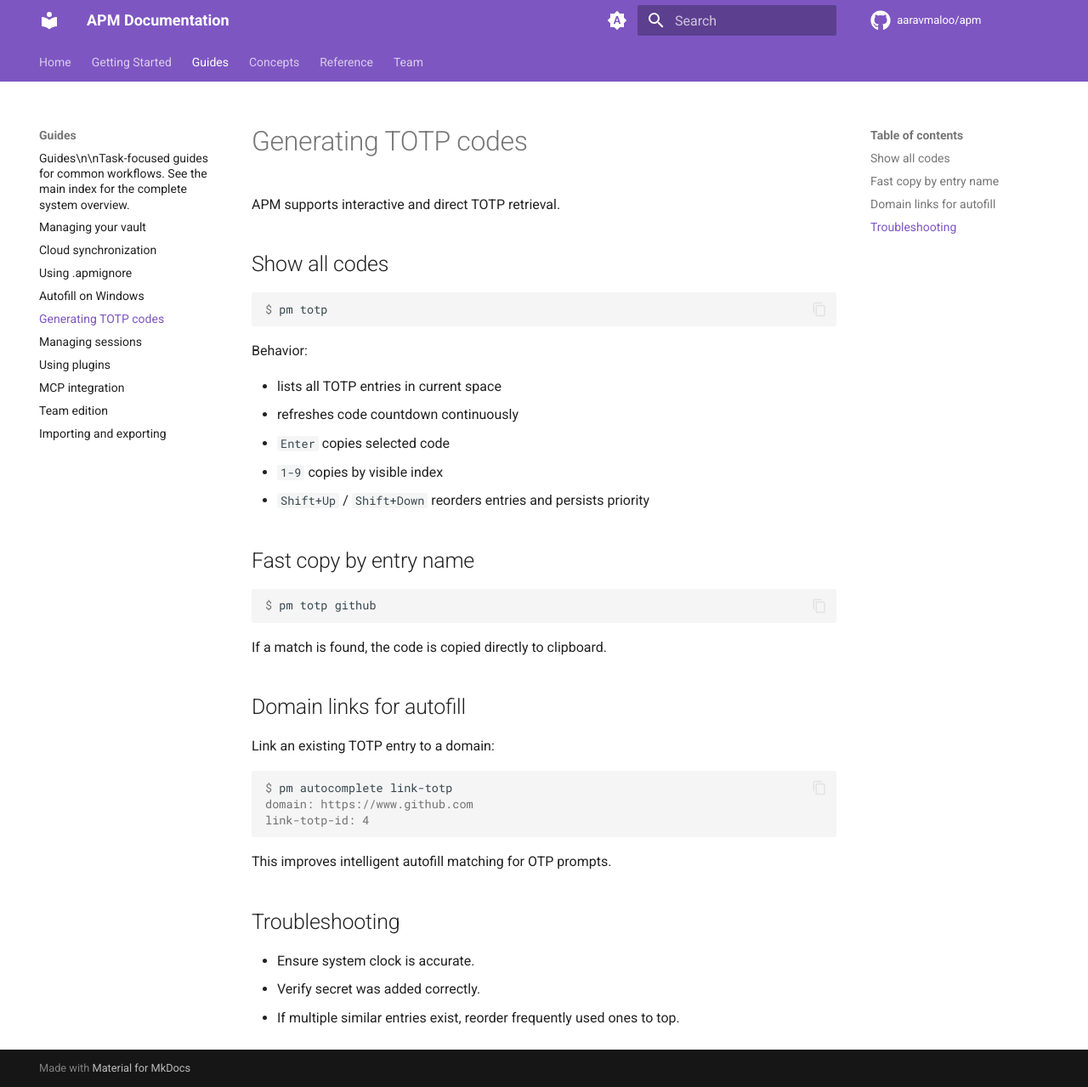
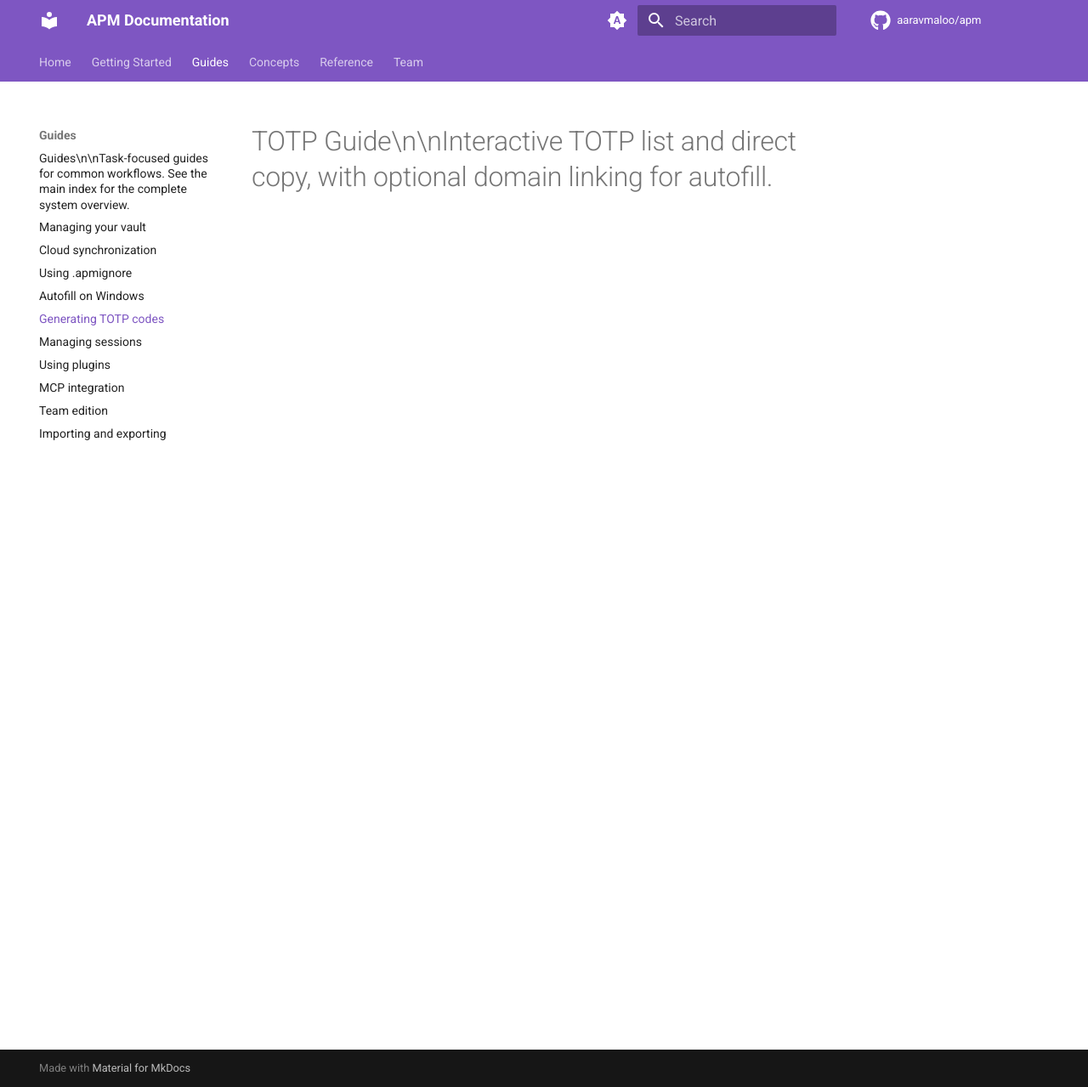
Before and after one commit to aaravmaloo/apm, an MkDocs documentation site: the page built from docs/guides/totp.md, in a window 1280 px wide and 1279 px high. Shown: the whole window at 85% size. Built offline with MkDocs 1.6.1 and Material for MkDocs 9.7.7, drawn with Linux system fonts in a browser that asks for light colours; comment, search, counter and statistics services are not loaded.

Commit message:
docs: update docs/guides/totp.md

````diff
--- a/docs/guides/totp.md
+++ b/docs/guides/totp.md
@@ -1,43 +1 @@
-# Generating TOTP codes
-
-APM supports interactive and direct TOTP retrieval.
-
-## Show all codes
-
-```console
-$ pm totp
-```
-
-Behavior:
-
-- lists all TOTP entries in current space
-- refreshes code countdown continuously
-- `Enter` copies selected code
-- `1-9` copies by visible index
-- `Shift+Up` / `Shift+Down` reorders entries and persists priority
-
-## Fast copy by entry name
-
-```console
-$ pm totp github
-```
-
-If a match is found, the code is copied directly to clipboard.
-
-## Domain links for autofill
-
-Link an existing TOTP entry to a domain:
-
-```console
-$ pm autocomplete link-totp
-domain: https://www.github.com
-link-totp-id: 4
-```
-
-This improves intelligent autofill matching for OTP prompts.
-
-## Troubleshooting
-
-- Ensure system clock is accurate.
-- Verify secret was added correctly.
-- If multiple similar entries exist, reorder frequently used ones to top.
+# TOTP Guide\n\nInteractive TOTP list and direct copy, with optional domain linking for autofill.
````
